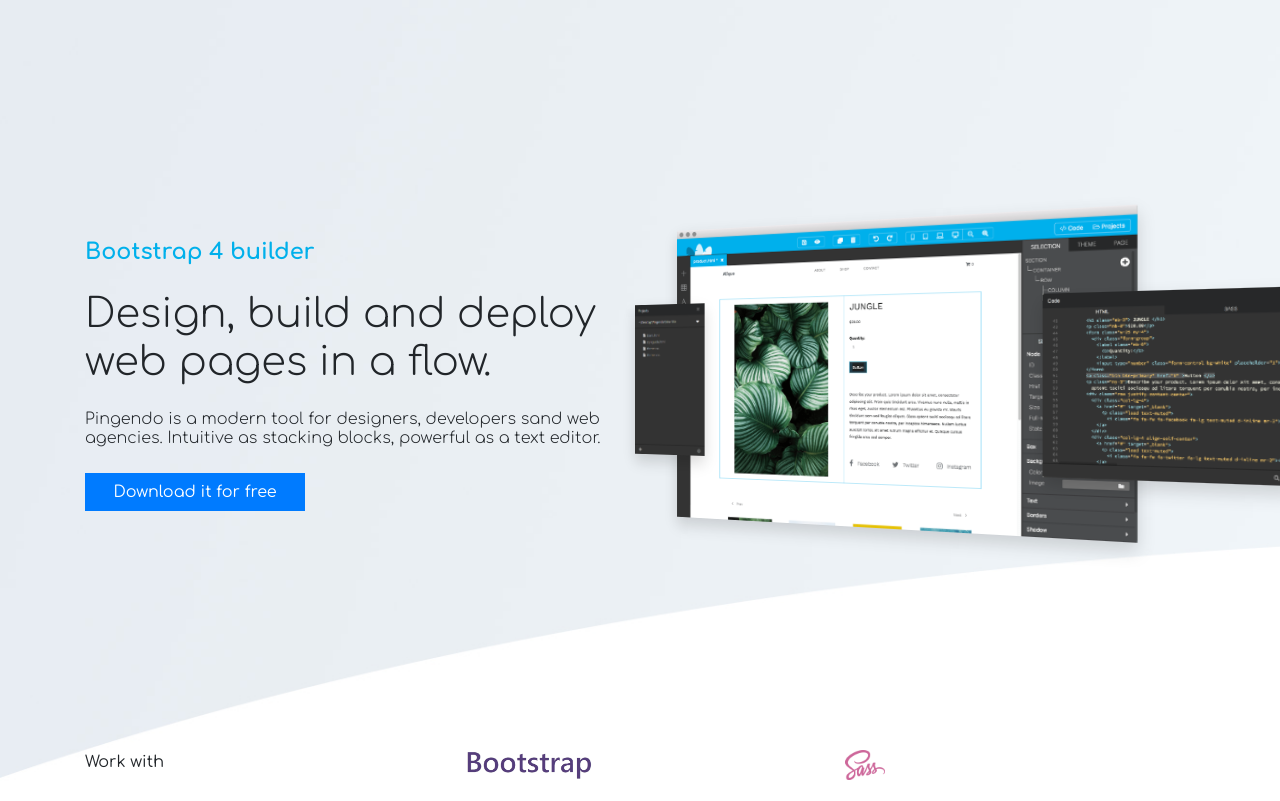
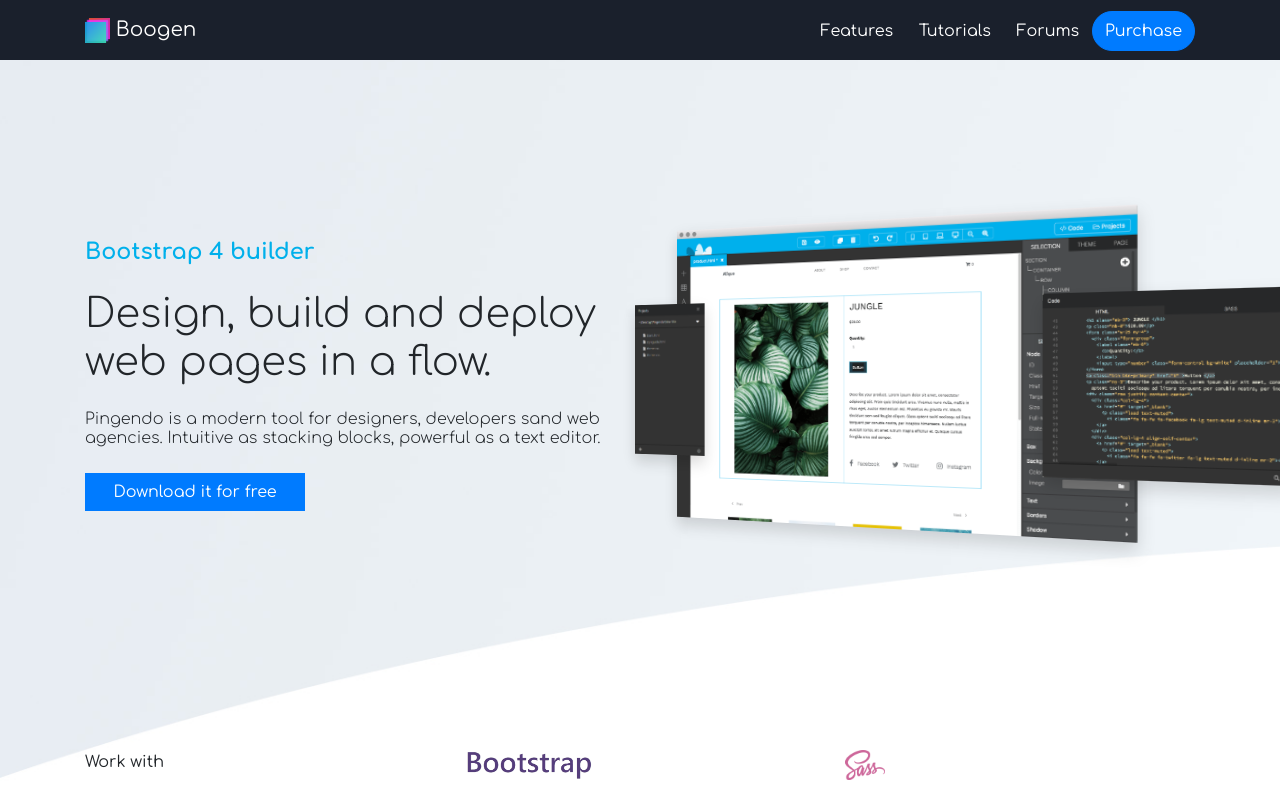
Before and after one commit to thaycacac/boogen-docs, a Nuxt app: page / in a window 1280 px wide. Built offline with nearby package versions, Linux system fonts and the light colour scheme.

Commit message:
update: navbar

```diff
--- a/components/common/navbar.vue
+++ b/components/common/navbar.vue
@@ -1,41 +1,41 @@
 <template>
-  <div>
-    <!-- <b-navbar toggleable="lg" type="dark">
+  <b-navbar toggleable="lg" type="dark">
     <b-container>
       <b-navbar-brand href="#">
-          <img src="~/static/logo.png" width="40" />
-          Bootstrap Studio
+        <img src="~/static/logo.png" width="25">
+        Boogen
       </b-navbar-brand>
       <b-navbar-toggle target="nav-collapse" />
       <b-collapse id="nav-collapse" is-nav>
         <b-navbar-nav class="ml-auto">
-            <b-nav-item href="#" class="my-nav-link">Features</b-nav-item>
-            <b-nav-item href="#">Tutorials</b-nav-item>
-            <b-nav-item href="#">Forums</b-nav-item>
-            <b-button variant="primary purchase" pill>Purchase</b-button>
+          <b-nav-item href="#" class="my-nav-link">
+            Features
+          </b-nav-item>
+          <b-nav-item href="#">
+            Tutorials
+          </b-nav-item>
+          <b-nav-item href="#">
+            Forums
+          </b-nav-item>
+          <b-button variant="primary" pill>
+            Purchase
+          </b-button>
         </b-navbar-nav>
       </b-collapse>
     </b-container>
-    </b-navbar>-->
-  </div>
+  </b-navbar>
 </template>
 
 <style lang="scss" scoped>
 @import '~/assets/scss/_variables.scss';
 
-ul {
-  list-style: none;
-}
-a:hover {
-  text-decoration: none;
-}
 .navbar {
   background-color: $color-gray-900;
-  height: 70px;
+  height: 60px;
   top: 0;
   position: fixed;
   width: 100%;
-  z-index: 9;
+  z-index: 999;
   .nav-link {
     color: $color-white;
     padding-right: 0.8rem;
@@ -44,31 +44,19 @@
   .my-nav-link {
     color: $color-white;
   }
-  .purchase {
-    font-weight: 700;
-  }
   .navbar-collapse {
     background-color: $color-gray-900;
     margin-left: -15px;
     border-top: 1px solid $color-gray-900;
-    margin-top: 10px;
   }
   @media (max-width: 575.98px) {
     .navbar-collapse {
       padding-bottom: 1.5rem;
-      .purchase {
-        width: 7rem;
-        margin-left: 15px;
-      }
     }
   }
   @media (max-width: 787.98px) {
     .navbar-collapse {
       padding-bottom: 1.5rem;
-      .purchase {
-        width: 7rem;
-        margin-left: 15px;
-      }
     }
   }
 }
```
Lines whose indentation alone changed are shown as unchanged.
